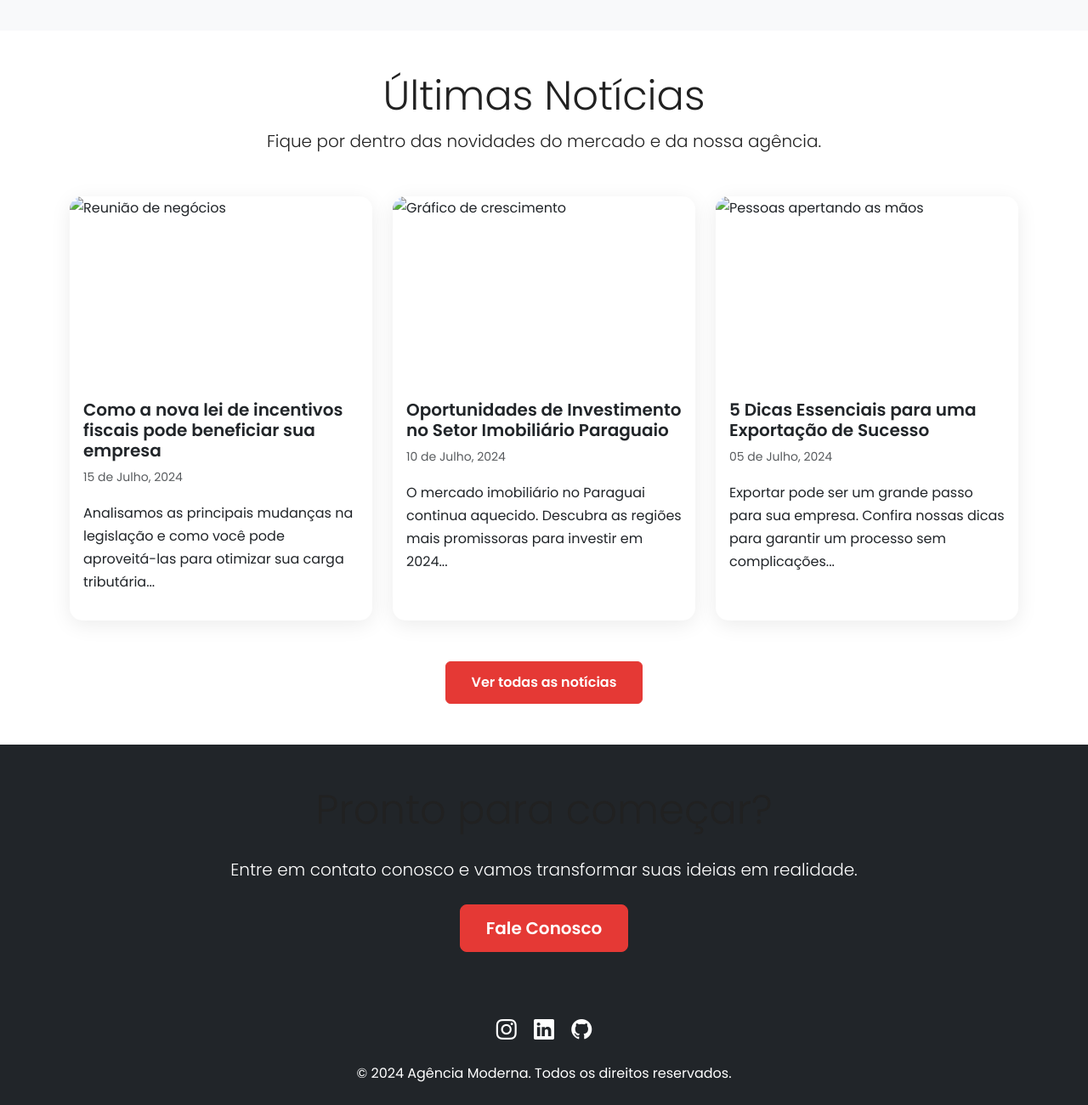
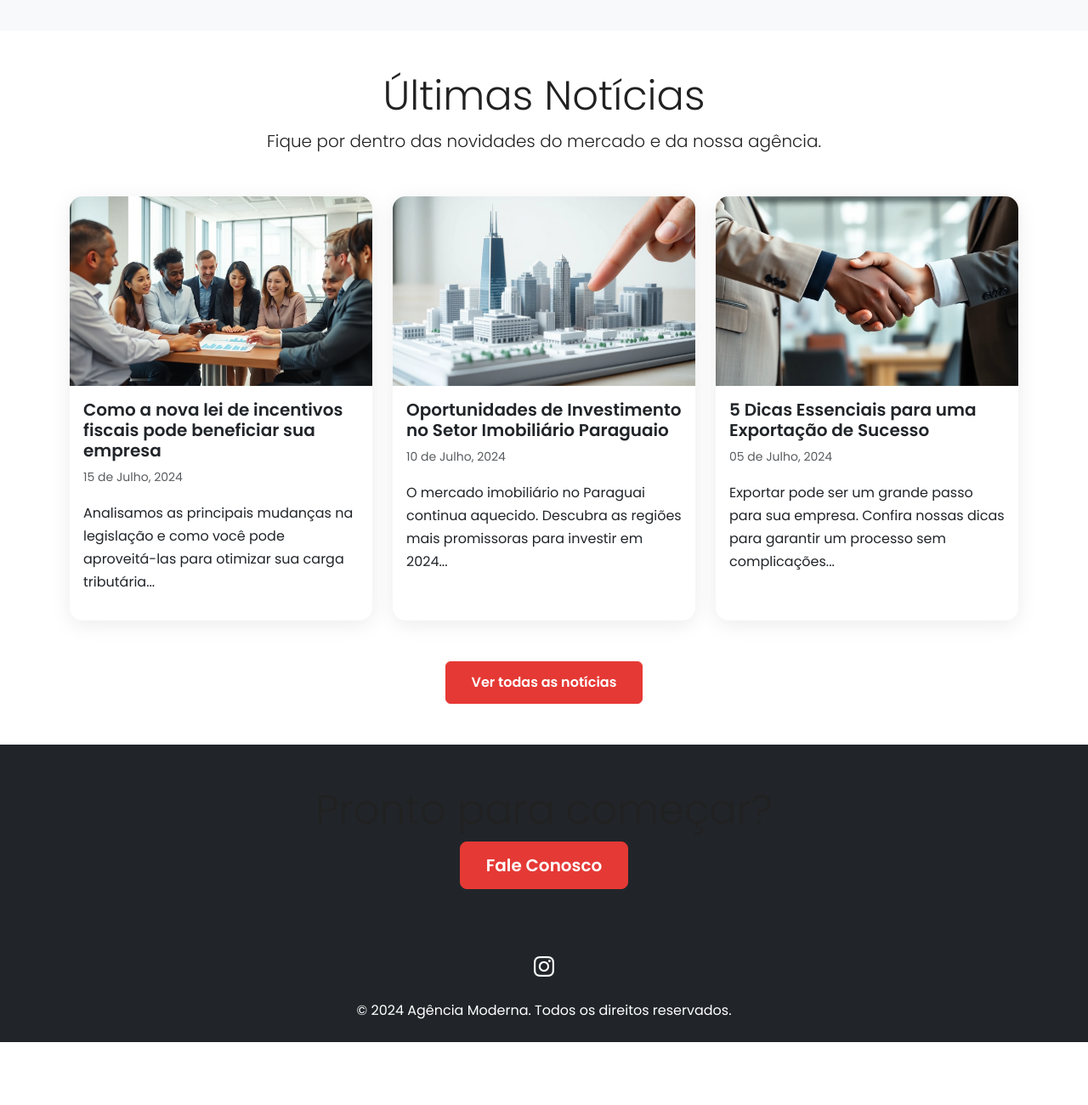
Before and after one commit to Adael-Oliveira/passarelli_2.0, a plain HTML site: page index.html in a window 1280 px wide. Shown: the part 1843-3143 px from the top of the page at 85% size. After the commit the page ends 3069 px from the top, so only its background shows below. Drawn offline with nearby package versions, Linux system fonts and the light colour scheme; files whose address does not match are found by name.

Commit message:
Update index.html

```diff
--- a/index.html
+++ b/index.html
@@ -5,7 +5,7 @@
     <meta name="viewport" content="width=device-width, initial-scale=1.0">
     <title>Conectando ideias, criando negócios</title>
     <meta name="description" content="Conectando ideias, criando negócios">
-    <meta name="keywords" content="paraguai, design, web development, seo, inovação">
+    <meta name="keywords" content="paraguai, bitcoin, empresa, seo, inovação">
 
     <!-- Open Graph / Facebook -->
     <meta property="og:type" content="website">
@@ -123,7 +123,7 @@
                     <p class="lead" data-translate="services_subtitle_home">Oferecemos soluções completas para a presença digital da sua marca.</p>
                 </div>
                 <div class="row g-4 justify-content-center">
-                    <!-- Card 1 -->
+                        <!-- Card 1 -->
                     <div class="col-lg-4 col-md-6 d-flex align-items-stretch fade-in">
                         <div class="card service-card text-center">
                             <div class="card-body">
@@ -176,7 +176,7 @@
                 <div class="row g-4">
                     <div class="col-lg-4 col-md-6 fade-in">
                         <div class="card blog-card h-100">
-                            <img src="blog-post-1.png" class="card-img-top" alt="Reunião de negócios">
+                            <img src="imagensSite/blog-post-1.png" class="card-img-top" alt="Reunião de negócios">
                             <div class="card-body d-flex flex-column">
                                 <h5 class="card-title" data-translate="news_1_title">Como a nova lei de incentivos fiscais pode beneficiar sua empresa</h5>
                                 <p class="card-text text-muted small" data-translate="news_1_date">15 de Julho, 2024</p>
@@ -187,7 +187,7 @@
                     </div>
                      <div class="col-lg-4 col-md-6 fade-in" style="animation-delay: 0.2s;">
                         <div class="card blog-card h-100">
-                            <img src="blog-post-2.png" class="card-img-top" alt="Gráfico de crescimento">
+                            <img src="imagensSite/blog-post-2.png" class="card-img-top" alt="Gráfico de crescimento">
                             <div class="card-body d-flex flex-column">
                                 <h5 class="card-title" data-translate="news_2_title">Oportunidades de Investimento no Setor Imobiliário Paraguaio</h5>
                                 <p class="card-text text-muted small" data-translate="news_2_date">10 de Julho, 2024</p>
@@ -198,7 +198,7 @@
                     </div>
                      <div class="col-lg-4 col-md-6 fade-in" style="animation-delay: 0.4s;">
                         <div class="card blog-card h-100">
-                            <img src="blog-post-3.png" class="card-img-top" alt="Pessoas apertando as mãos">
+                            <img src="imagensSite/blog-post-3.png" class="card-img-top" alt="Pessoas apertando as mãos">
                             <div class="card-body d-flex flex-column">
                                 <h5 class="card-title" data-translate="news_3_title">5 Dicas Essenciais para uma Exportação de Sucesso</h5>
                                 <p class="card-text text-muted small" data-translate="news_3_date">05 de Julho, 2024</p>
@@ -218,7 +218,6 @@
         <section id="contato-cta" class="py-5 bg-dark text-white">
             <div class="container text-center fade-in">
                  <h2 class="display-5" data-translate="contact_cta_title">Pronto para começar?</h2>
-                 <p class="lead my-4" data-translate="contact_cta_subtitle">Entre em contato conosco e vamos transformar suas ideias em realidade.</p>
                  <a href="contato.html" class="btn btn-primary btn-lg cta-button" data-translate="contact_cta_button">Fale Conosco</a>
             </div>
         </section>
@@ -228,11 +227,9 @@
     <footer class="bg-dark text-white text-center py-4">
         <div class="container">
             <div class="social-icons mb-3">
-                <a href="https://instagram.com" target="_blank" class="text-white mx-2"><i class="bi bi-instagram fs-4"></i></a>
-                <a href="https://linkedin.com" target="_blank" class="text-white mx-2"><i class="bi bi-linkedin fs-4"></i></a>
-                <a href="https://github.com" target="_blank" class="text-white mx-2"><i class="bi bi-github fs-4"></i></a>
+                <a href="https://www.instagram.com/passarelli_sa/" target="_blank" class="text-white mx-2"><i class="bi bi-instagram fs-4"></i></a>
             </div>
-            <p class="mb-0" data-translate="footer_copyright">&copy; 2024 Agência Moderna. Todos os direitos reservados.</p>
+            <p class="mb-0" data-translate="footer_copyright">&copy; 2025 PENSA. Todos os direitos reservados.</p>
         </div>
     </footer>
 
@@ -241,7 +238,7 @@
         <a href="https://wa.me/595973877007?text=Olá!" class="float-btn whatsapp" target="_blank" title="Fale conosco no WhatsApp">
             <i class="bi bi-whatsapp"></i>
         </a>
-        <a href="https://instagram.com" class="float-btn instagram" target="_blank" title="Siga-nos no Instagram">
+        <a href="https://www.instagram.com/passarelli_sa/" class="float-btn instagram" target="_blank" title="Siga-nos no Instagram">
             <i class="bi bi-instagram"></i>
         </a>
     </div>
```
